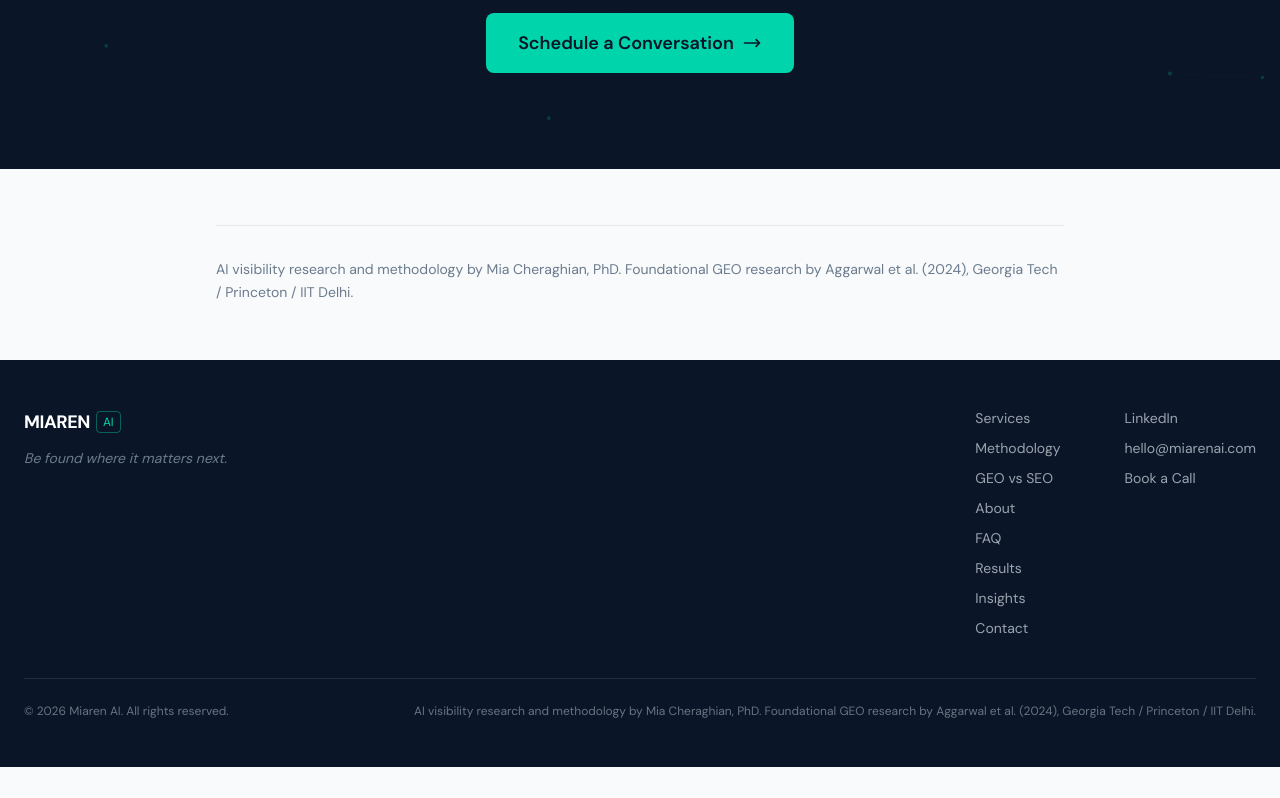
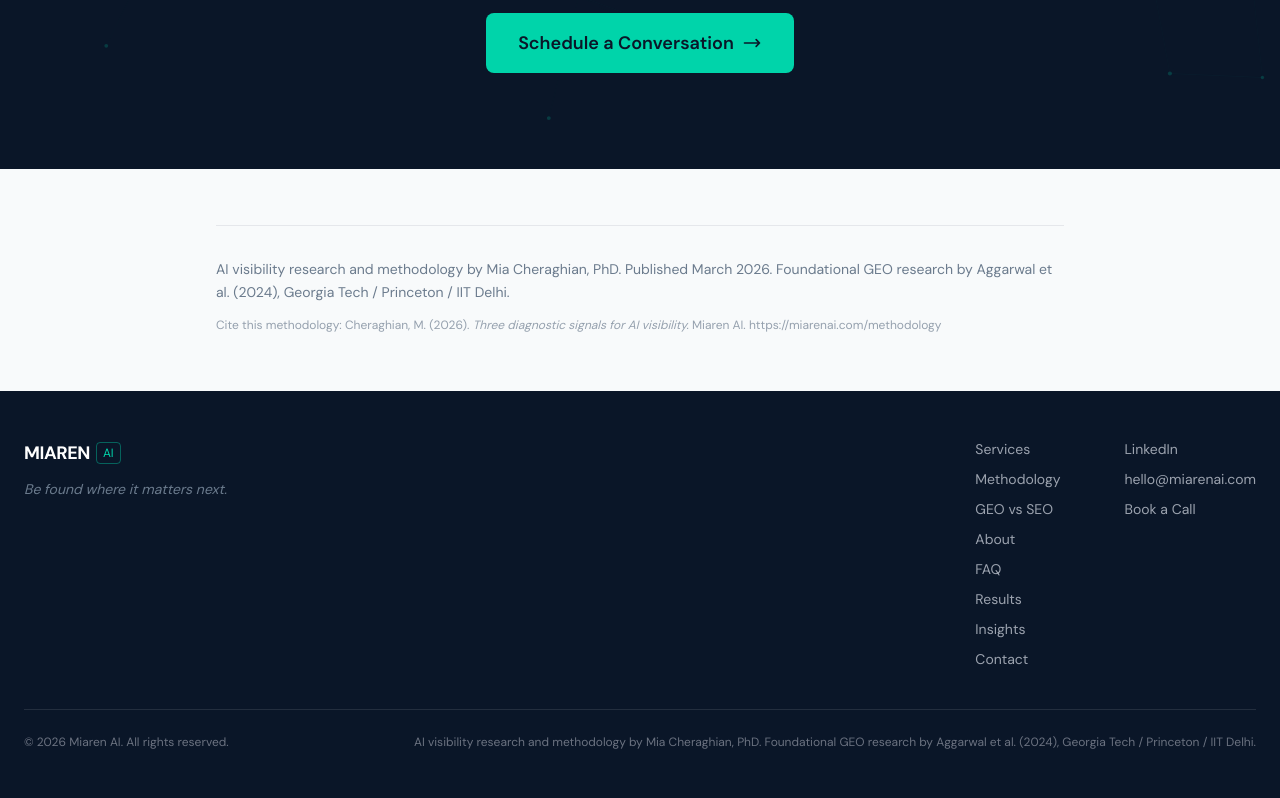
Before and after one commit to miac-design/miarenai, a Next.js app: page /methodology in a window 1280 px wide. Shown: the part 5307-6105 px from the top of the page. Before the commit the page ends 6074 px from the top, so only its background shows below. Built offline with nearby package versions, Linux system fonts and the light colour scheme.

Commit message:
feat: add publication date and citation line to methodology footer

```diff
--- a/app/methodology/page.tsx
+++ b/app/methodology/page.tsx
@@ -493,11 +493,14 @@ export default function ExactFrameworkPage() {
             {/* ============================================= */}
             <section className="bg-soft-white py-10 md:py-14">
                 <div className="max-w-4xl mx-auto px-6">
-                    <div className="border-t border-gray-200 pt-8">
+                    <div className="border-t border-gray-200 pt-8 space-y-3">
                         <p className="text-sm text-warm-gray leading-relaxed">
-                            AI visibility research and methodology by Mia Cheraghian, PhD.
+                            AI visibility research and methodology by Mia Cheraghian, PhD. Published March 2026.
                             Foundational GEO research by Aggarwal et al. (2024),
                             Georgia Tech / Princeton / IIT Delhi.
+                        </p>
+                        <p className="text-xs text-warm-gray/70 leading-relaxed">
+                            Cite this methodology: Cheraghian, M. (2026). <em>Three diagnostic signals for AI visibility.</em> Miaren AI. https://miarenai.com/methodology
                         </p>
                     </div>
                 </div>
```
